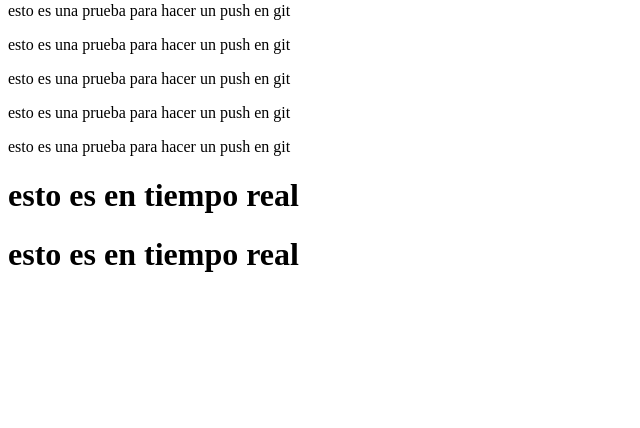
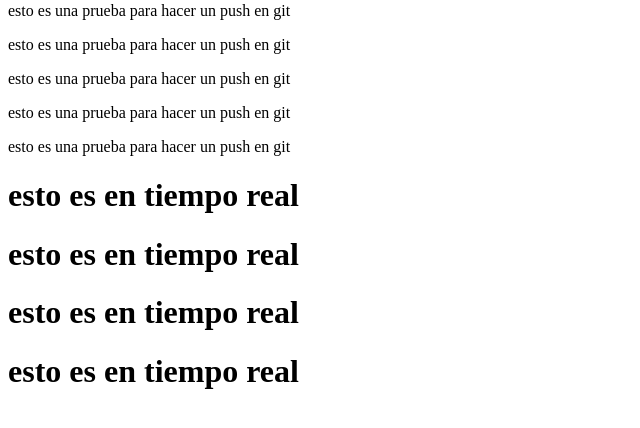
Before and after one commit to blezerz/TicketeraRP, a Django app: page /indexApp/ in a window 1280 px wide. Shown: the part 348-776 px from the top of the page, without its empty margins (0-640 px from the left). Run offline with Django 5.2, Linux system fonts and the light colour scheme.

Commit message:
otro div

```diff
--- a/templates/index.html
+++ b/templates/index.html
@@ -26,5 +26,9 @@
         <h1>esto es en tiempo real</h1>
         <h1>esto es en tiempo real</h1>
     </div>
+    <div>
+        <h1>esto es en tiempo real</h1>
+        <h1>esto es en tiempo real</h1>
+    </div>
 </body>
 </html>
```
